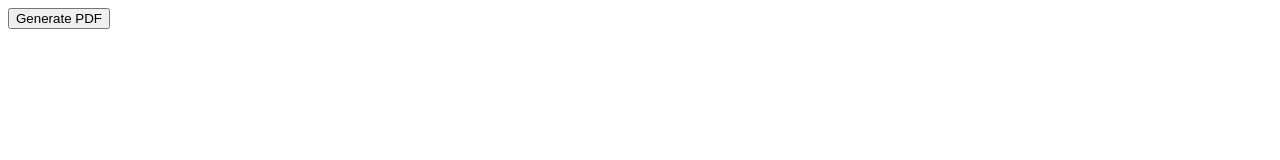
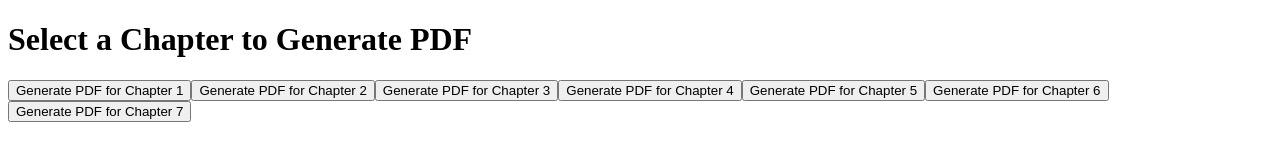
Before and after one commit to Abhrankan-Chakrabarti/Eternum-PDF-Generator, a plain HTML site: page index.html in a window 1280 px wide. Drawn offline with nearby package versions, Linux system fonts and the light colour scheme.

Commit message:
Update index.html

```diff
--- a/index.html
+++ b/index.html
@@ -8,7 +8,8 @@
 </head>
 <body>
 
-    <button id="generate-pdf">Generate PDF</button>
+    <h1>Select a Chapter to Generate PDF</h1>
+    <div id="chapter-buttons"></div>
 
     <script>
         const { jsPDF } = window.jspdf;
@@ -68,7 +69,7 @@
             }
         }
 
-        async function createPdf(chapters, coverImage) {
+        async function createPdf(chapter, coverImage) {
             const jspdf = new jsPDF("p", "pt", [904, 1280]); // Set page size
 
             // Load the cover image once
@@ -79,13 +80,12 @@
             img.onload = async function () {
                 const dim = [img.width, img.height];
 
-                for (let chapter of chapters) {
                 try {
                     const textData = await fetchTextFile(chapter.text);
                     const metadata = await fetchJsonFile(chapter.metadata);
                     const colorConfig = await fetchJsonFile('/Eternum.json'); // Common JSON for color config
 
-                        // Add cover image for each chapter
+                    // Add cover image for the chapter
                     jspdf.addImage(img, 'PNG', 1, 2, dim[0], dim[1]);
                     jspdf.addPage("p", "pt", [904, 1280]); // Add a new page for text
                     jspdf.setFont("Courier");
@@ -109,20 +109,17 @@
                     }
                     addFooters(jspdf);
 
-                        // Open the PDF in a new window after the last chapter
-                        if (chapter === chapters[chapters.length - 1]) {
+                    // Open the PDF in a new window
                     const pdfOutput = jspdf.output('bloburl');
                     window.open(pdfOutput); // Open PDF in new window
-                        }
                 } catch (error) {
                     console.error('Error creating PDF:', error);
-                    }
                 }
             };
         }
 
-        // Event listener for the button
-        document.getElementById('generate-pdf').addEventListener('click', function() {
+        // Function to create chapter buttons
+        function createChapterButtons() {
             const chapters = [
                 {
                     text: '/chapter1.txt',
@@ -155,8 +152,18 @@
             ];
 
             const coverImage = '/cover_image.png';
-            createPdf(chapters, coverImage);
+            const buttonsContainer = document.getElementById('chapter-buttons');
+
+            chapters.forEach((chapter, index) => {
+                const button = document.createElement('button');
+                button.textContent = `Generate PDF for Chapter ${index + 1}`;
+                button.addEventListener('click', () => createPdf(chapter, coverImage));
+                buttonsContainer.appendChild(button);
             });
+        }
+
+        // Initialize chapter buttons on page load
+        window.onload = createChapterButtons;
     </script>
 </body>
 </html>
```
Lines whose indentation alone changed are shown as unchanged.
